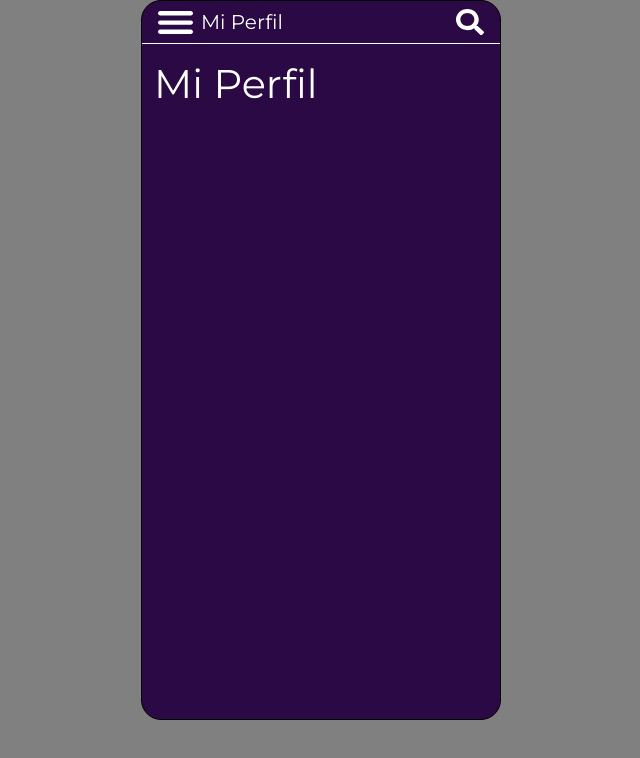
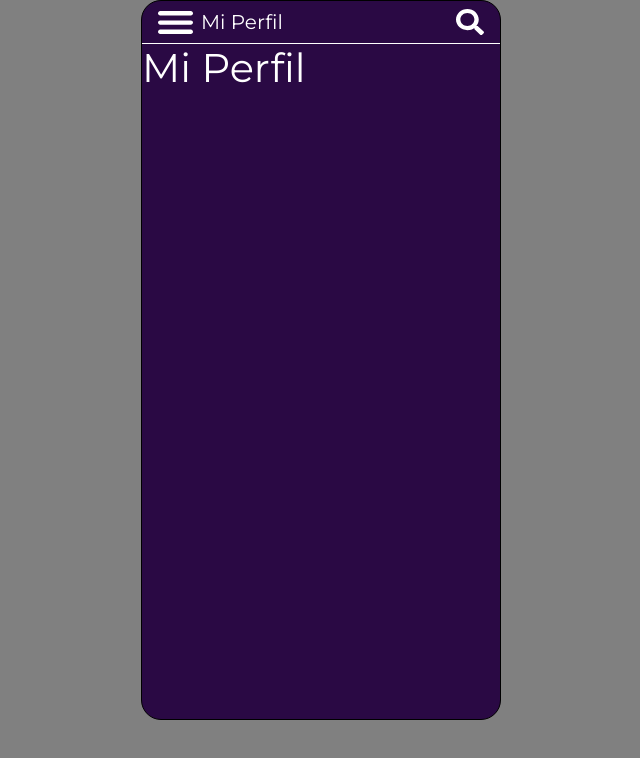
Before and after one commit to gabrielgodoy72/PetHelper, a Next.js app in the folder frontend/: page /perfil in a window 1280 px wide. Shown: the top 758 px of the page, without its empty margins (319-959 px from the left). Built offline with nearby package versions, Linux system fonts and the light colour scheme.

Commit message:
ligeros cambios de padding

```diff
--- a/frontend/components/celular.jsx
+++ b/frontend/components/celular.jsx
@@ -2,10 +2,7 @@ import { Container } from "react-bootstrap";
 const Celular = (props) => {
   return (
     <div className="d-flex justify-content-center">
-      <div
-        className="phone overflow-hidden bg-one"
-        style={{position: 'absolute', zIndex: '10'}}
-      >
+      <div className="phone overflow-hidden bg-one" style={{position: 'absolute', zIndex: '10'}} >
         {props.children}
       </div>
       <style jsx>{`
--- a/frontend/components/menu.jsx
+++ b/frontend/components/menu.jsx
@@ -38,9 +38,9 @@ const Menu = ({title, children}) => {
                     onClick={() => setShowMenu(!showMenu)}/>
             </div>}
             {/* Contenido de la App */}
-            <Container className="bg-one mt-3">
+            <div className="bg-one">
                 {children}
-            </Container>
+            </div>
             <style jsx>{`
             `}</style>
         </div>
```
